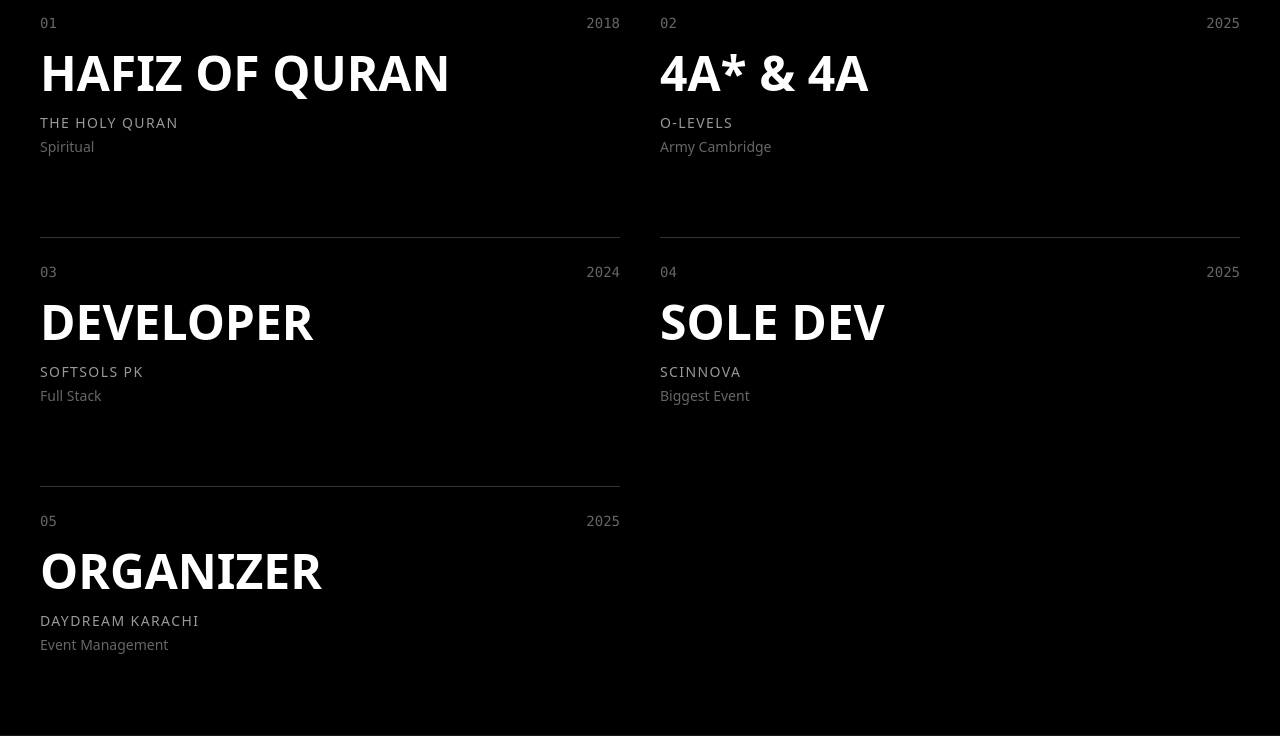
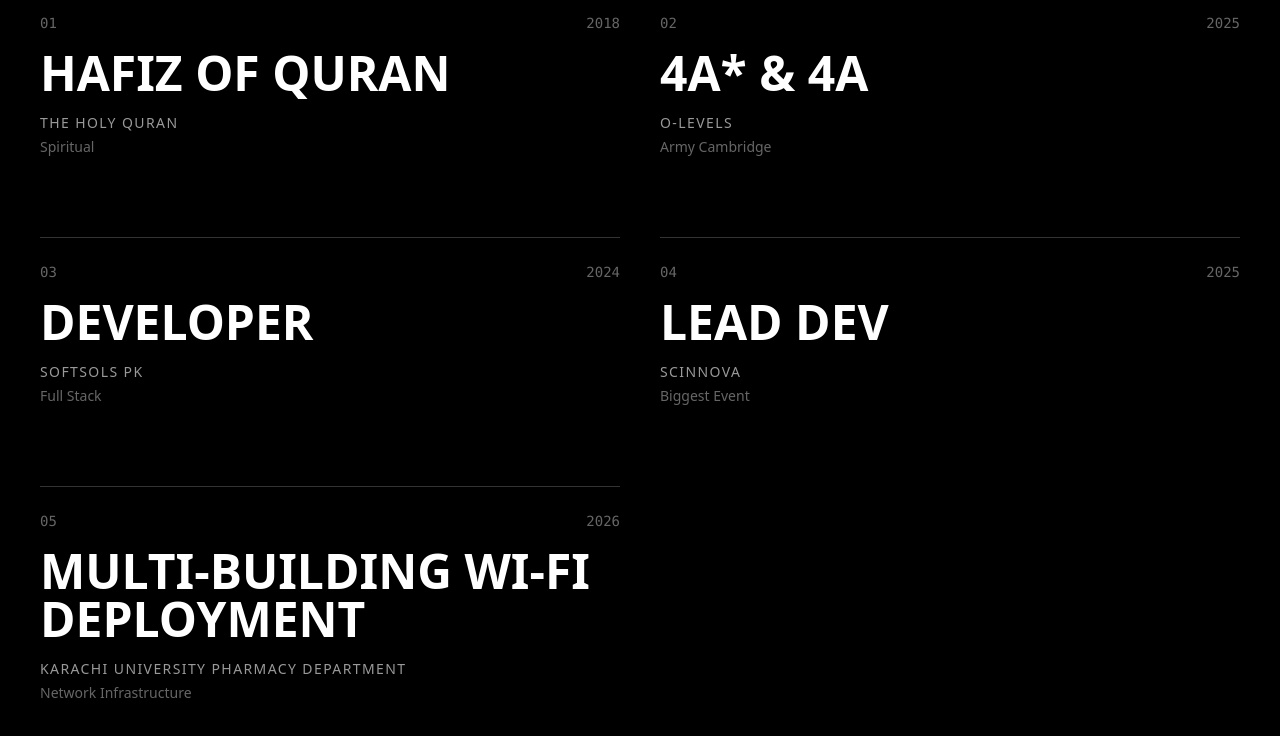
Before and after one commit to muhammadrayyankashif/Open_Source_Portfolio, a Next.js app: page /achievements in a window 1280 px wide. Shown: the part 3436-4172 px from the top of the page. Built offline with nearby package versions, Linux system fonts and the light colour scheme.

Commit message:
Complete

```diff
--- a/data/achievements.ts
+++ b/data/achievements.ts
@@ -21,17 +21,17 @@
     year: "2024",
   },
   {
-    id: 5,
-    title: "Sole Dev",
+    id: 4,
+    title: "Lead Dev",
     organization: "Scinnova",
     category: "Biggest Event",
     year: "2025",
   },
   {
-    id: 6,
-    title: "Organizer",
-    organization: "DayDream Karachi",
-    category: "Event Management",
-    year: "2025",
+    id: 5,
+    title: "Multi-Building Wi-Fi Deployment",
+    organization: "Karachi University Pharmacy Department",
+    category: "Network Infrastructure",
+    year: "2026",
   },
 ];
```
